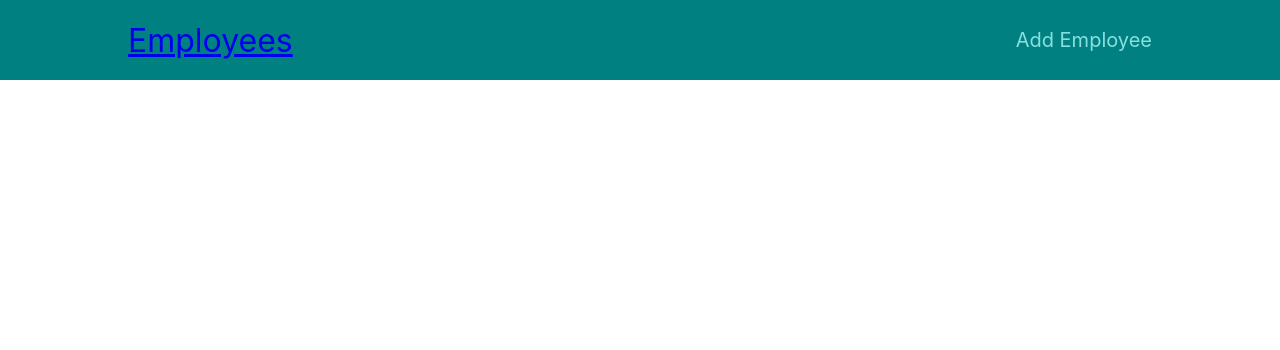
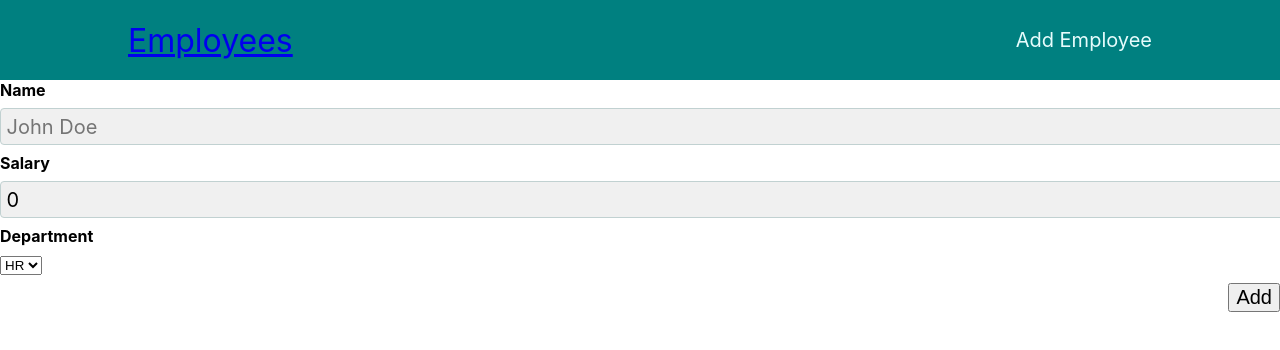
Before and after one commit to lohszeying/simple-crud-employee-web, a React (Create React App) app: page /create in a window 1280 px wide. Shown: the top 350 px of the page. Built offline with nearby package versions, Linux system fonts and the light colour scheme.

Commit message:
edit employee

```diff
--- a/src/App.tsx
+++ b/src/App.tsx
@@ -1,6 +1,7 @@
 import { Route, Switch } from "react-router-dom";
 import "./App.css";
 import Header from "./components/layout/Header";
+import EditEmployee from "./pages/EditEmployee";
 import Homepage from "./pages/Homepage";
 import NewEmployee from "./pages/NewEmployee";
 
@@ -12,8 +13,11 @@ function App() {
         <Route path="/" exact>
           <Homepage />
         </Route>
-        <Route path="/newemployee" >
+        <Route path="/create" >
           <NewEmployee />
+        </Route>
+        <Route path="/edit" >
+          <EditEmployee />
         </Route>
       </Switch>
     </div>
--- a/src/components/Card.tsx
+++ b/src/components/Card.tsx
@@ -1,12 +1,25 @@
 import React, { MouseEventHandler, useCallback, useEffect } from "react";
 import { deleteEmployee, fetchAllEmployees } from "../store/employee-slice";
 import { useAppDispatch } from "../store/hooks";
+import editSlice from '../store/edit-slice';
 
 import classes from "./Card.module.css";
+import { useHistory } from "react-router-dom";
 
 const Card = (props: any) => {
   const dispatch = useAppDispatch();
   const {id, name, salary, department} = props.employee;
+  const history = useHistory();
+
+  const editEmployeeHandler = (e: React.MouseEvent<HTMLElement>) => {
+    e.preventDefault();
+
+    // Maybe pass in the ID into EmployeeForm?
+    dispatch(editSlice.actions.setIdToEdit(id));
+    dispatch(editSlice.actions.editState(true));
+
+    history.push('/edit');
+  };
 
   // https://stackoverflow.com/questions/45089866/specifying-onclick-event-type-with-typescript-and-react-konva
   const deleteEmployeeHandler = (e: React.MouseEvent<HTMLElement>) => {
@@ -27,7 +40,7 @@ const Card = (props: any) => {
           </div>
         </div>
         <div className={classes["button-group"]}>
-          <button>Edit</button>
+          <button onClick={editEmployeeHandler}>Edit</button>
           <button onClick={deleteEmployeeHandler}>Delete</button>
         </div>
       </div>
--- a/src/components/EmployeeForm.tsx
+++ b/src/components/EmployeeForm.tsx
@@ -1,69 +1,150 @@
-import React, { Fragment, MutableRefObject, useEffect, useRef } from "react";
+import { current } from "@reduxjs/toolkit";
+import React, {
+  ChangeEventHandler,
+  Fragment,
+  MutableRefObject,
+  useEffect,
+  useRef,
+  useState,
+} from "react";
+import { useSelector } from "react-redux";
 import { useHistory } from "react-router-dom";
-import { RefactorActionInfo } from "typescript";
-import { addEmployee } from "../store/employee-slice";
+import { setConstantValue } from "typescript";
+import { RootState } from "../store";
+import editSlice from "../store/edit-slice";
+import employeeSlice, {
+  addEmployee,
+  fetchEmployeeById,
+  updateEmployee,
+} from "../store/employee-slice";
 import { useAppDispatch } from "../store/hooks";
 import classes from "./EmployeeForm.module.css";
 
 const EmployeeForm = (props: any) => {
-  // const nameInputRef = useRef<HTMLInputElement>(null);
-  const nameInputRef = useRef() as MutableRefObject<HTMLInputElement>;
-  const salaryInputRef = useRef() as MutableRefObject<HTMLInputElement>;
-  const departmentInputRef = useRef() as MutableRefObject<HTMLSelectElement>;
   const dispatch = useAppDispatch();
   const history = useHistory();
+  const editMode = useSelector((state: RootState) => state.edit.edit);
+  const getId = useSelector((state: RootState) => state.edit.idToEdit);
+  const [employeeDetails, setEmployeeDetails] = useState({
+    name: '',
+    salary: 0,
+    department: '',
+  });
+  const currentEmployee = useSelector(
+    (state: RootState) => state.employee.currentEmployee
+  );
 
-  const  submitFormHandler = (event: React.FormEvent) => {
+  useEffect(() => {
+    if (editMode) {
+      // Fetch current employee data
+      dispatch(fetchEmployeeById(getId));
+    }
+  }, []);
+
+  useEffect(() => {
+    if (editMode) {
+      setEmployeeDetails(state => ({...state, name: currentEmployee.name, salary: currentEmployee.salary, department: currentEmployee.department}));
+    } else {
+      // setEmployeeDetails(state => ({name: '', salary: 0, department: ''}));
+    }
+  }, [currentEmployee]);
+
+  useEffect(() => {
+
+    if (!editMode) {
+      setEmployeeDetails(state => ({name: '', salary: 0, department: ''}));
+    }
+  }, []);
+
+  // https://stackoverflow.com/questions/62465008/how-to-make-an-editable-prefixed-value-in-a-react-input-box
+  const updateHandler = (event: React.ChangeEvent<HTMLInputElement> | React.ChangeEvent<HTMLSelectElement>) => {
+    setEmployeeDetails({
+      ...employeeDetails,
+      [event.target.name]: event.target.value,
+    });
+  };
+
+  const submitFormHandler = (event: React.FormEvent) => {
     event.preventDefault();
 
-    const enteredName = nameInputRef.current.value;
-    const enteredSalary = Number(salaryInputRef.current.value);
-    const enteredDepartment = departmentInputRef.current.value;
+    const enteredName = employeeDetails.name;
+    const enteredSalary = Number(employeeDetails.salary);
+    const enteredDepartment = employeeDetails.department;
 
-    // optional: Could validate here
+    if (editMode) {
+      dispatch(
+        updateEmployee({
+          id: getId,
+          name: enteredName,
+          salary: enteredSalary,
+          department: enteredDepartment,
+        })
+      );
+    } else {
+      dispatch(
+        addEmployee({
+          name: enteredName,
+          salary: enteredSalary,
+          department: enteredDepartment,
+        })
+      );
+    }
 
-    // props.onAddQuote({ author: enteredAuthor, text: enteredText });
+    history.push("/");
+  };
 
-
-
-    dispatch(addEmployee({name: enteredName, salary: enteredSalary, department: enteredDepartment}));
-
-    history.push('/');
-  }
-
-  const finishEnteringHandler = () => {
-    // setIsEntering(true);
-  };
+  // https://stackoverflow.com/questions/71201613/how-to-create-editable-form-inputs-with-existing-prefill-data-in-react
 
   return (
     <Fragment>
-      <form
-        className={classes.form}
-        onSubmit={submitFormHandler}
-      >
+      <form className={classes.form} onSubmit={submitFormHandler}>
         <div className={classes.control}>
           <label htmlFor="name">Name</label>
           {/* https://stackoverflow.com/questions/69157200/minlength-doesnt-work-in-typescript-react */}
-          <input type="text" id="name" minLength={4} maxLength={30} required={true} ref={nameInputRef} placeholder="John Doe" />
+          <input
+            type="text"
+            name="name"
+            minLength={4}
+            maxLength={30}
+            required={true}
+            placeholder="John Doe"
+            onChange={updateHandler}
+            value={employeeDetails.name}
+          />
         </div>
 
         <div className={classes.control}>
           <label htmlFor="salary">Salary</label>
-          <input type="number" id="number" min="0" required={true} ref={salaryInputRef} placeholder="2500" />
+          <input
+            type="number"
+            name="salary"
+            min="0"
+            required={true}
+            placeholder="2500"
+            onChange={updateHandler}
+            value={employeeDetails.salary}
+          />
         </div>
 
         {/* Department should be dropdown */}
         <div className={classes.control}>
           <label htmlFor="name">Department</label>
-          <select id="department" ref={departmentInputRef} required={true} >
+          <select
+            name="department"
+            id="department"
+            // ref={departmentInputRef}
+            required={true}
+            value={employeeDetails.department}
+            onChange={updateHandler}
+          >
             <option value="HR">HR</option>
             <option value="PS">PS</option>
           </select>
         </div>
 
         <div className={classes.actions}>
-          <button onClick={finishEnteringHandler} className="btn">
-            Add Employee
+          <button className="btn">
+            {editMode ? "Update" : "Add"}
           </button>
         </div>
       </form>
--- a/src/components/layout/Header.tsx
+++ b/src/components/layout/Header.tsx
@@ -13,7 +13,7 @@ const Header = (props: any) => {
       <nav className={classes.nav}>
         <ul>
           <li>
-            <NavLink to="/newemployee" activeClassName={classes.active}>
+            <NavLink to="/create" activeClassName={classes.active}>
               Add Employee
             </NavLink>
           </li>
--- a/src/index.tsx
+++ b/src/index.tsx
@@ -15,7 +15,6 @@ root.render(
     <Provider store={store}>
       <BrowserRouter>
         <App />
-
       </BrowserRouter>
     </Provider>
   </React.StrictMode>
--- /dev/null
+++ b/src/pages/EditEmployee.tsx
@@ -0,0 +1,11 @@
+import React from "react";
+import EmployeeForm from "../components/EmployeeForm";
+import Employees from "../components/Employees";
+
+const EditEmployee = () => {
+  return (<React.Fragment>
+    <EmployeeForm />
+  </React.Fragment>)
+};
+
+export default EditEmployee;
--- /dev/null
+++ b/src/store/edit-slice.ts
@@ -0,0 +1,27 @@
+import { createSlice } from "@reduxjs/toolkit";
+
+interface EditState {
+  edit: boolean,
+  idToEdit: number
+}
+const initialState: EditState = {
+  // false -> create mode
+  // true -> edit mode
+  edit: false,
+  idToEdit: 0
+};
+
+const editSlice = createSlice({
+  name: "edit",
+  initialState: initialState,
+  reducers: {
+    editState(state, action) {
+      state.edit = action.payload;
+    },
+    setIdToEdit(state, action) {
+      state.idToEdit = action.payload;
+    }
+  },
+});
+
+export default editSlice;
--- a/src/store/index.ts
+++ b/src/store/index.ts
@@ -1,8 +1,9 @@
 import { configureStore } from "@reduxjs/toolkit";
 import employeeSlice from "./employee-slice";
+import editSlice from "./edit-slice";
 
 const store = configureStore({
-  reducer: { employee: employeeSlice },
+  reducer: { employee: employeeSlice, edit: editSlice.reducer },
 });
 
 export type RootState = ReturnType<typeof store.getState>;
```
Also changed, not shown: src/store/employee-slice.ts (+38 -4 lines).
